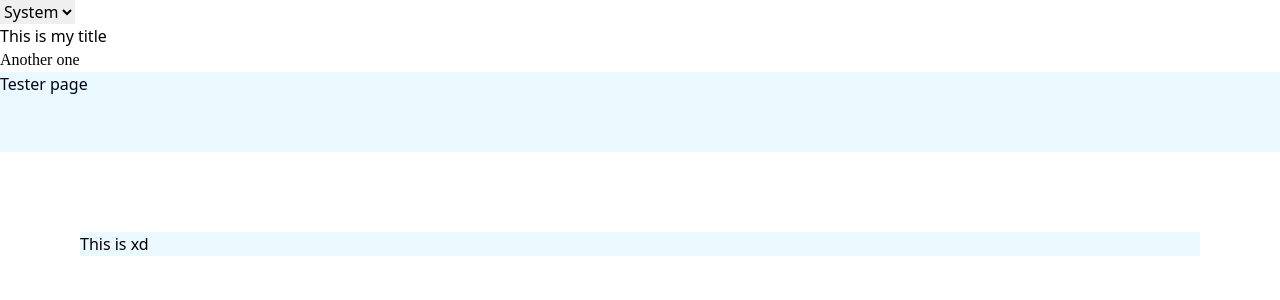
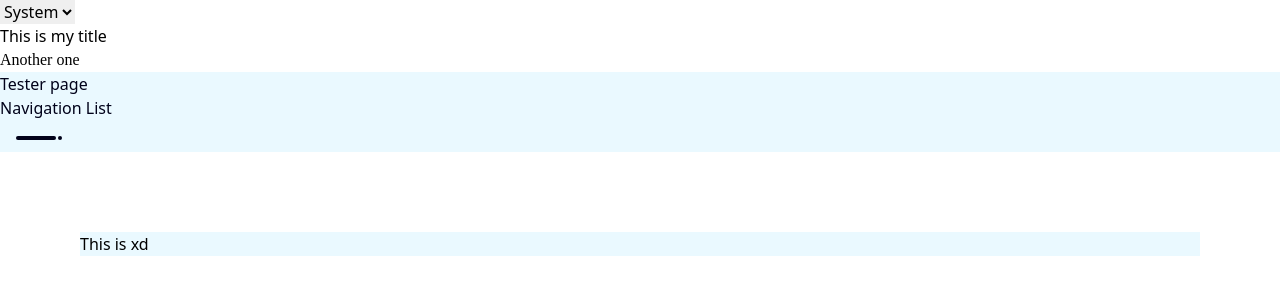
Before and after one commit to avi-2-avi/avi-landing-v2, a Nuxt app: page /test in a window 1280 px wide. Shown: the top 300 px of the page. Built offline with nearby package versions, Linux system fonts and the light colour scheme.

Commit message:
chore: navigation element change size

```diff
--- /dev/null
+++ b/components/NavigationElement.vue
@@ -0,0 +1,52 @@
+<template>
+  <div class="p-4">
+    <svg
+      xmlns="http://www.w3.org/2000/svg"
+      width="86"
+      height="4"
+      viewBox="0 0 86 4"
+      class="transition-all duration-300 ease-in-out transform-gpu fill-highlight dark:fill-highlight-dark hover:w-full"
+      @mouseover="handleHover"
+      @mouseleave="handleLeave"
+    >
+      <rect :width="rectWidth" height="4" rx="2" />
+      <circle :cx="circleCx" cy="2" r="2" />
+    </svg>
+  </div>
+</template>
+
+<script setup lang="ts">
+import { ref } from "vue";
+
+const rectWidth = ref<number>(40);
+const circleCx = ref<number>(44);
+
+// Change the width of the rect and position of the circle on hover
+const handleHover = () => {
+  rectWidth.value = 80;
+  circleCx.value = 84;
+};
+
+// Reset the width of the rect and position of the circle when not hovering
+const handleLeave = () => {
+  rectWidth.value = 40;
+  circleCx.value = 44;
+};
+</script>
+
+<style scoped>
+/* Transition width property */
+.hover\:w-full {
+  width: 86px;
+}
+
+/* Adjust width of the rect */
+rect {
+  transition: width 0.3s ease-in-out;
+}
+
+/* Adjust position of the circle */
+circle {
+  transition: cx 0.3s ease-in-out;
+}
+</style>
--- /dev/null
+++ b/components/NavigationList.vue
@@ -0,0 +1,14 @@
+<template>
+  <div>Navigation List</div>
+  <NavigationElement></NavigationElement>
+</template>
+
+<script lang="ts">
+export default {
+  data() {
+    return {
+      selected: true,
+    };
+  },
+};
+</script>
--- a/pages/test.vue
+++ b/pages/test.vue
@@ -10,6 +10,7 @@
     class="h-20 bg-background dark:bg-background-dark text-foreground dark:text-foreground-dark"
   >
     Tester page
+    <NavigationList></NavigationList>
   </div>
   <div class="xd bg-background">This is xd</div>
 </template>
```
